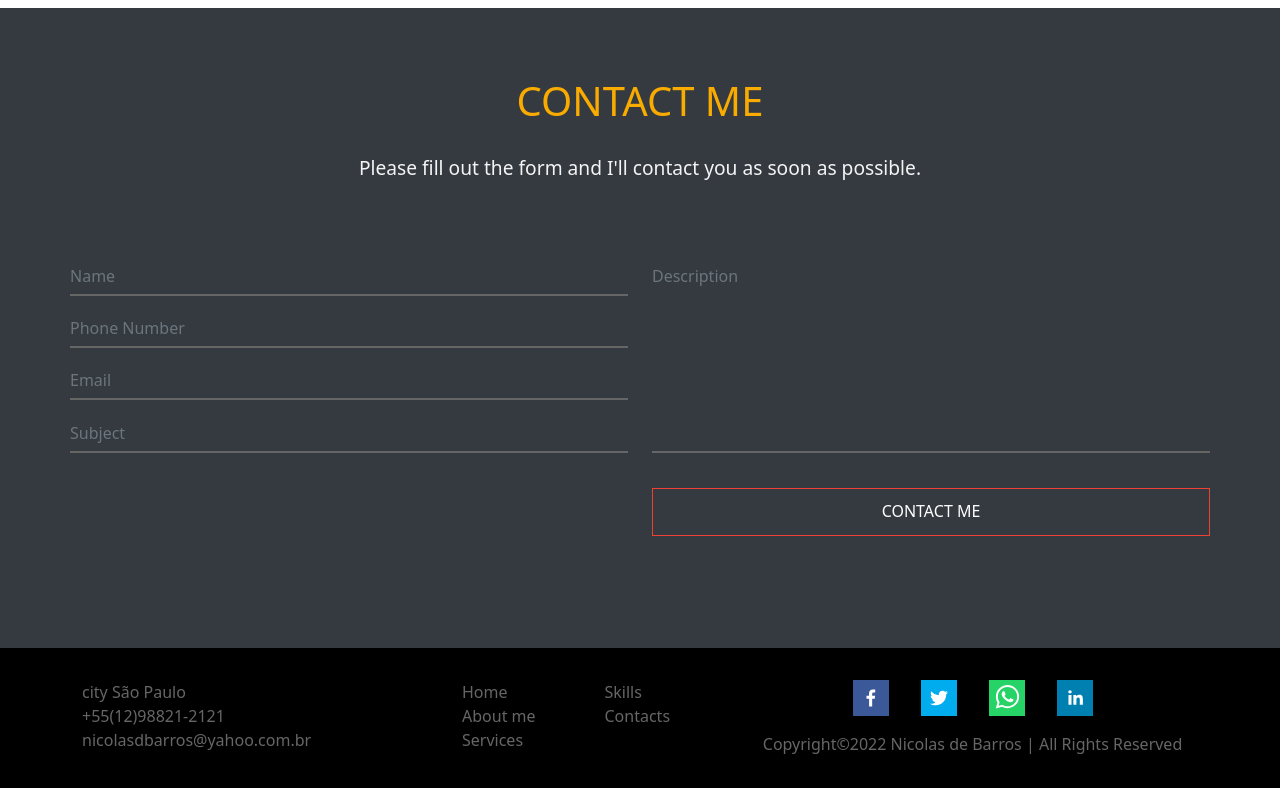
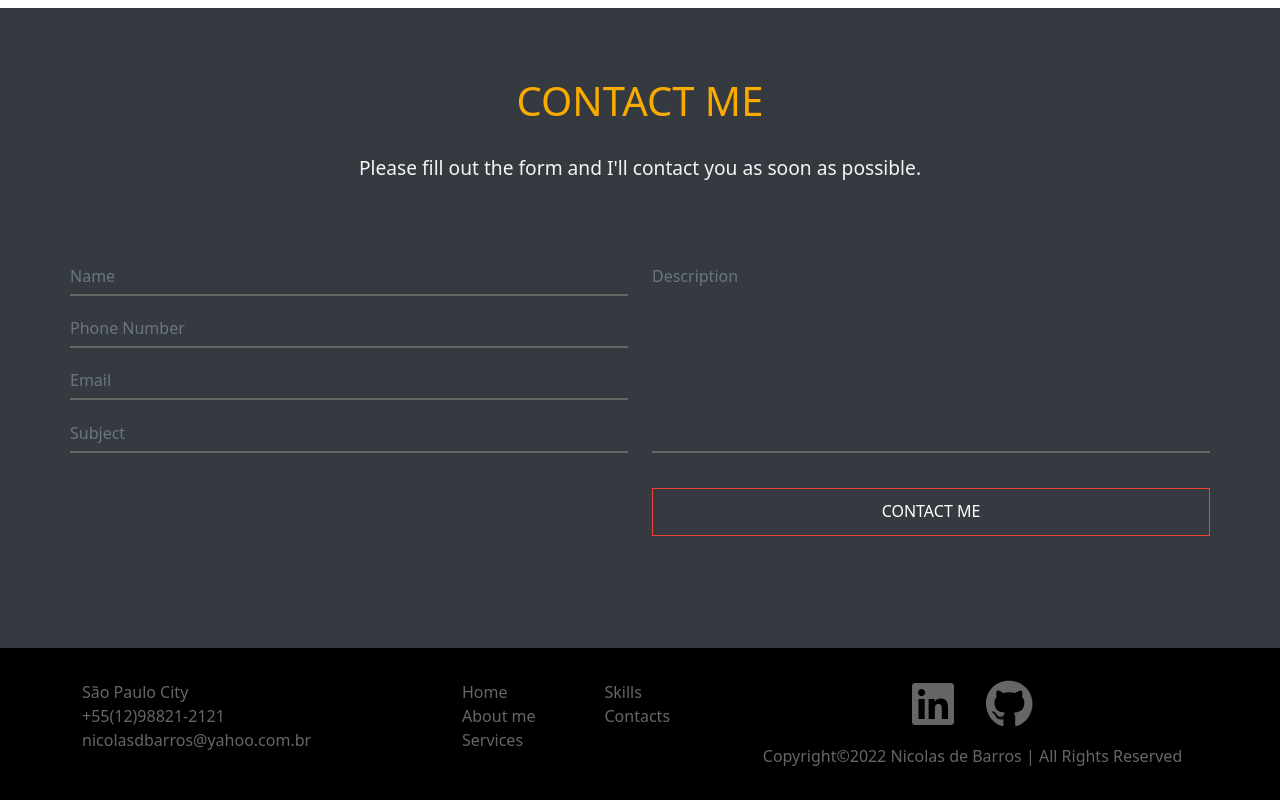
Before and after one commit to Nicolas123-coder/portifolio, a React (Create React App) app: page / in a window 1280 px wide. Shown: the part 1964-2764 px from the top of the page. Built offline with nearby package versions, Linux system fonts and the light colour scheme.

Commit message:
Adding Linkedin and Github Icons

```diff
--- a/package.json
+++ b/package.json
@@ -4,7 +4,8 @@
   "private": true,
   "dependencies": {
     "@emailjs/browser": "^3.6.2",
-    "@fortawesome/fontawesome-svg-core": "^6.1.1",
+    "@fortawesome/fontawesome-svg-core": "^6.2.1",
+    "@fortawesome/free-brands-svg-icons": "^6.2.1",
     "@fortawesome/free-regular-svg-icons": "^6.1.1",
     "@fortawesome/free-solid-svg-icons": "^6.1.1",
     "@fortawesome/react-fontawesome": "^0.2.0",
@@ -19,7 +20,6 @@
     "react-hook-form": "^7.33.1",
     "react-scripts": "5.0.1",
     "react-scroll": "^1.8.7",
-    "react-share": "^4.4.0",
     "react-typed": "^1.2.0",
     "web-vitals": "^2.1.4"
   },
--- a/src/App.css
+++ b/src/App.css
@@ -71,7 +71,7 @@ nav a.nav-link {
 
 .nav-button {
   border-radius: 5px;
-  background-color: orange;
+  background-color: #ffa500;
   text-decoration: none;
   border: 1px solid;
   text-transform: uppercase;
@@ -325,6 +325,17 @@ nav ul li {
   margin-bottom: 0;
 }
 
+a.social {
+  margin: 0 1rem;
+  transition: transform 100ms;
+  display: inline-block;
+}
+
+a.social:hover {
+  transform: translateY(-2px);
+}
+
+
 /*******************CONTACTS******************/
 .contacts {
   background: var(--primary-dark);
--- a/src/components/Footer.js
+++ b/src/components/Footer.js
@@ -1,15 +1,7 @@
 import React from "react";
-import {
-  FacebookShareButton,
-  FacebookIcon,
-  TwitterShareButton,
-  TwitterIcon,
-  WhatsappShareButton,
-  WhatsappIcon,
-  LinkedinShareButton,
-  LinkedinIcon
-} from "react-share";
 import { Link } from 'react-scroll';
+import { FontAwesomeIcon } from "@fortawesome/react-fontawesome";
+import { faLinkedin, faGithub } from "@fortawesome/free-brands-svg-icons";
 
 const Footer = () => {
   return (
@@ -18,7 +10,7 @@ const Footer = () => {
         <div className="row">
           <div className="col-lg-4 col-md-6 col-sm-6">
             <div className="d-flex">
-              <p>city São Paulo</p>
+              <p>São Paulo City</p>
             </div>
             <div className="d-flex">
               <a href="tel:+55(12)988212121">+55(12)98821-2121</a>
@@ -45,32 +37,16 @@ const Footer = () => {
           </div>
           <div className="col-lg-5 col-md-5 col-sm-6 align-items-center">
             <div className="d-flex justify-content-center">
-              <FacebookShareButton
-                url={"www.nicolasdebarros.com.br"}
-                quote={"FullStack Developer"}
-                hashtag="#javascript"
+              <a href="https://www.linkedin.com/in/nicolasdebarros/"
+                className="Linkedin social"
               >
-                <FacebookIcon className="mx-3" size={36} />
-              </FacebookShareButton>
-              <TwitterShareButton
-                url={"www.nicolasdebarros.com.br"}
-                quote={"FullStack Developer"}
-                hashtag="#javascript"
+                <FontAwesomeIcon icon={faLinkedin} size='3x'/>
+              </a>
+              <a href="https://github.com/Nicolas123-coder"
+                className="Github social"
               >
-                <TwitterIcon className="mx-3" size={36} />
-              </TwitterShareButton>
-              <WhatsappShareButton
-                url={"www.nicolasdebarros.com.br"}
-              >
-                <WhatsappIcon className="mx-3" size={36} />
-              </WhatsappShareButton>
-              <LinkedinShareButton
-                url={"www.nicolasdebarros.com.br"}
-                quote={"FullStack Developer"}
-                hashtag="#javascript"
-              >
-                <LinkedinIcon className="mx-3" size={36} />
-              </LinkedinShareButton>
+                <FontAwesomeIcon icon={faGithub} size='3x'/>
+              </a>
             </div>
             <p className="pt-3 text-center">
               Copyright&copy;
```
Also changed, not shown: 1 other file (tests, documents, lock files or other folders).
